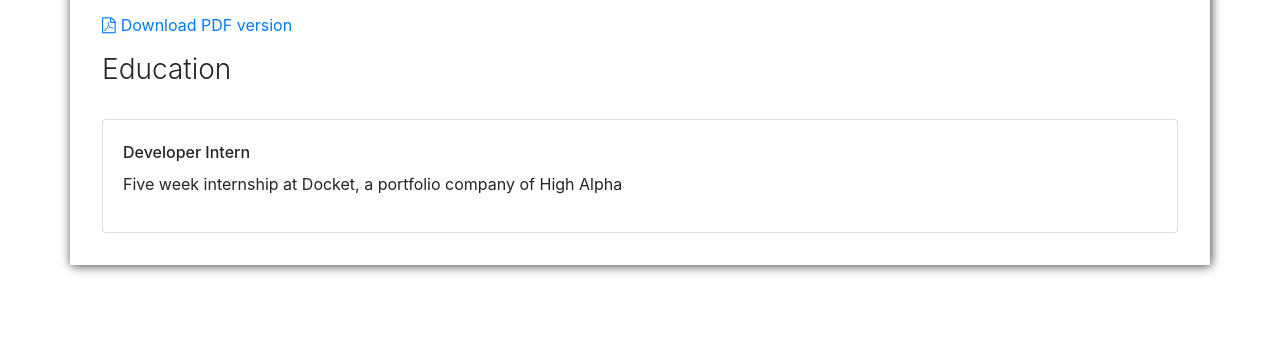
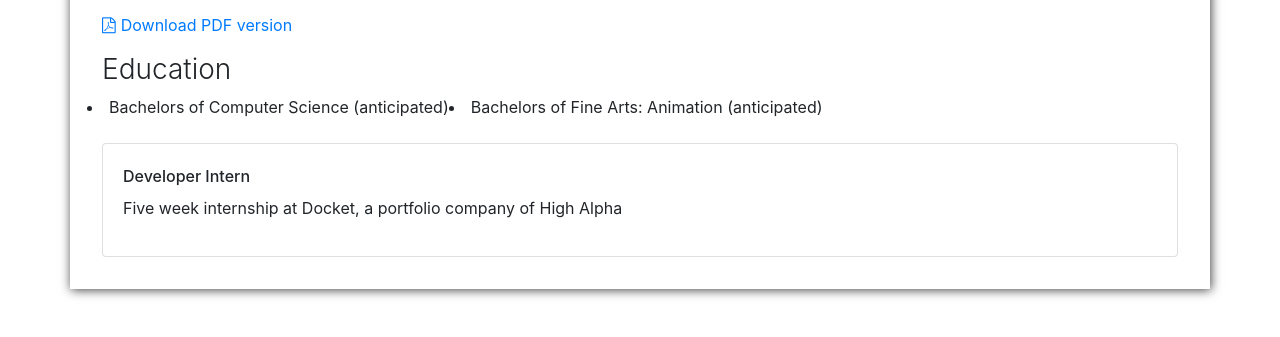
Before and after one commit to MyThompson/Cv-V1, a plain HTML site: page index.html in a window 1280 px wide. Shown: the part 203-540 px from the top of the page. Drawn offline with nearby package versions, Linux system fonts and the light colour scheme.

Commit message:
Deploying to gh-pages from  @ 63ca3bd9e3e471bee1ad6ea1e845d8c21b3392c0 🚀

```diff
--- a/index.html
+++ b/index.html
@@ -34,10 +34,16 @@
 
     <h3>Education</h3>
     <div class="row mb-4">
-        <div>
-        </div>
-        <div>
-        </div>
+        <span>
+            <li>
+                Bachelors of Computer Science (anticipated)
+            </li>
+        </span>
+        <span>
+            <li>
+                Bachelors of Fine Arts: Animation (anticipated)
+            </li>
+        </span>
     </div>
 
     <div class="card mt-4">
```
Also changed, not shown: 1 other file.
